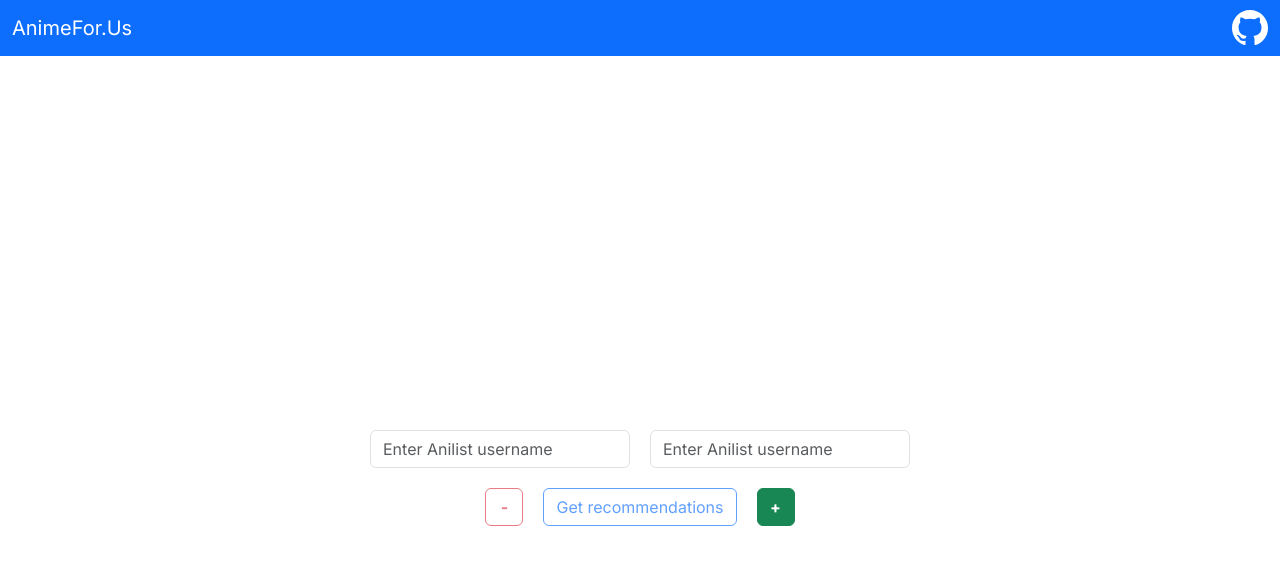
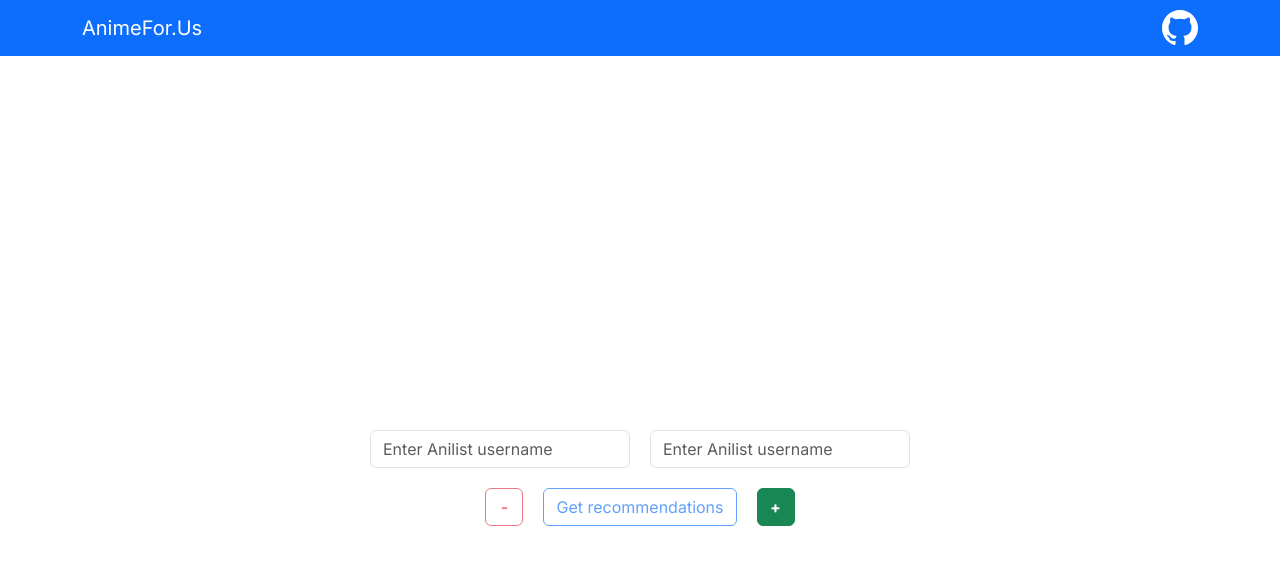
Before and after one commit to eshuoo/animefor.us, a Next.js app: page / in a window 1280 px wide. Shown: the top 564 px of the page. Built offline with nearby package versions, Linux system fonts and the light colour scheme.

Commit message:
add header

```diff
--- a/src/components/ui/Header.tsx
+++ b/src/components/ui/Header.tsx
@@ -5,7 +5,7 @@ const Header: React.FC = () => {
   return (
     <header>
       <nav className="navbar bg-primary">
-        <div className="container-fluid">
+        <div className="container-md">
           <a className="navbar-brand text-white" href="/">
             AnimeFor.Us
           </a>
```
